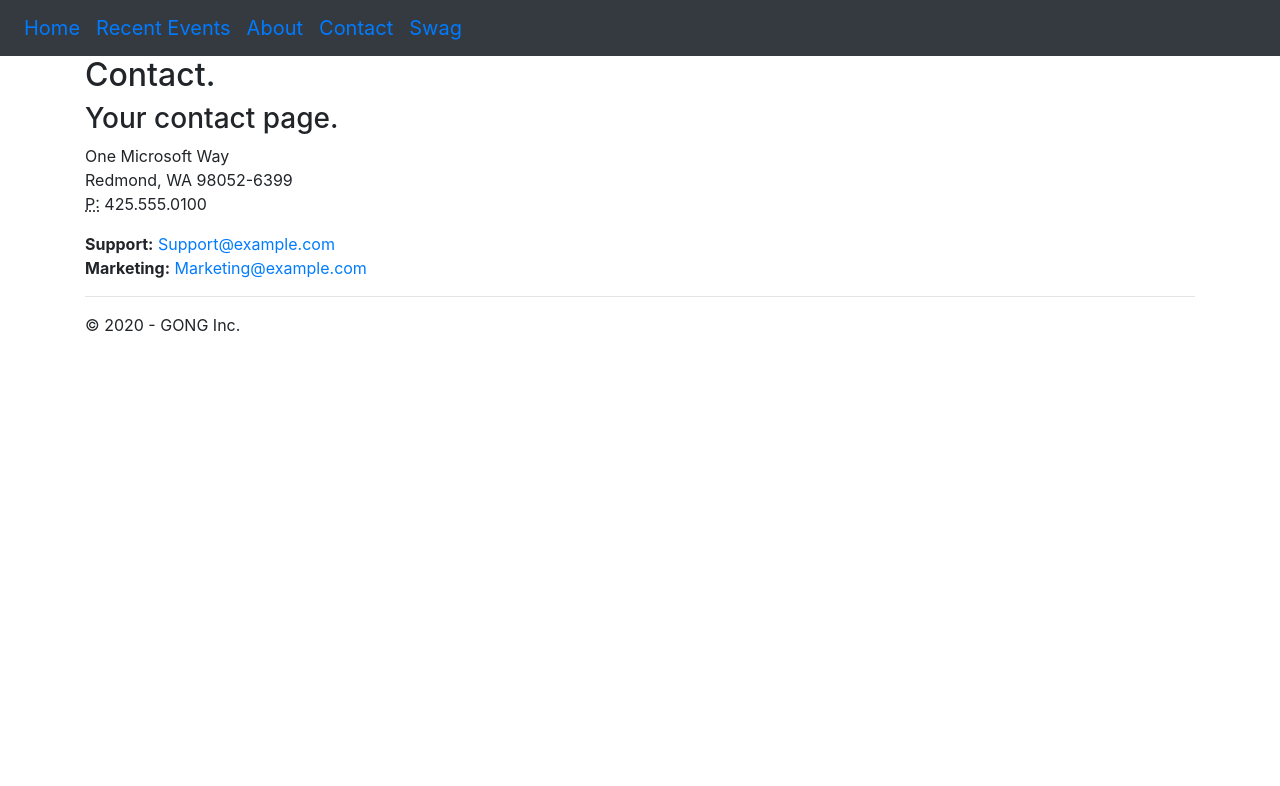
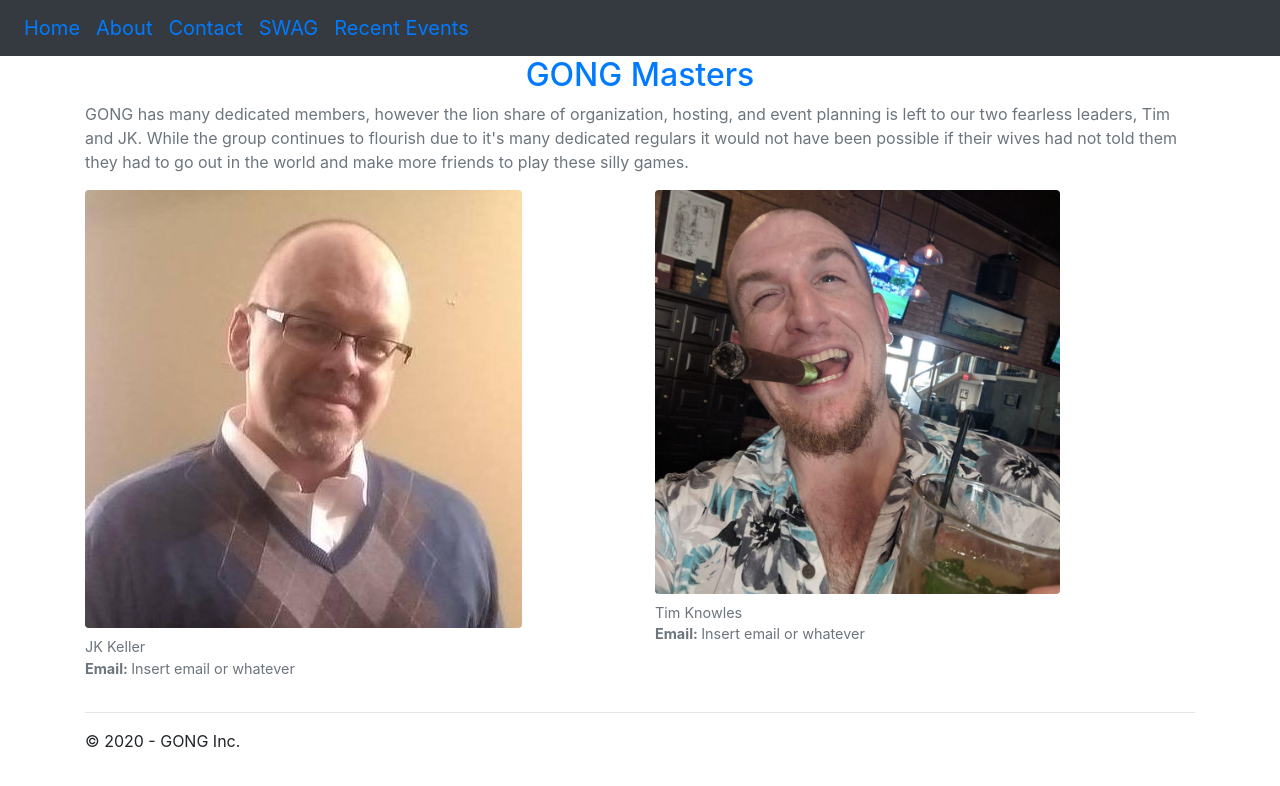
Before and after one commit to tsondger/gong-web, a Flask app: page /contact in a window 1280 px wide. Shown: the top 786 px of the page. Run offline with Flask 2, Linux system fonts and the light colour scheme; some libraries are stand-ins or nearby versions.

Commit message:
Made significant changes. Added completely new text and images to the contacts and about pages. Also changed the sizing on the home page.

```diff
--- a/gong-web/gong_web/templates/contact.html
+++ b/gong-web/gong_web/templates/contact.html
@@ -2,19 +2,30 @@
 
 {% block content %}
 
-<h2>{{ title }}.</h2>
-<h3>{{ message }}</h3>
+<h2 class="text-primary text-center">{{ title }}</h2>
 
-<address>
-    One Microsoft Way<br />
-    Redmond, WA 98052-6399<br />
-    <abbr title="Phone">P:</abbr>
-    425.555.0100
-</address>
-
-<address>
-    <strong>Support:</strong>   <a href="mailto:Support@example.com">Support@example.com</a><br />
-    <strong>Marketing:</strong> <a href="mailto:Marketing@example.com">Marketing@example.com</a>
-</address>
-
+<p class="text-secondary">
+    GONG has many dedicated members, however the lion share of organization, hosting, and event planning is left to our two fearless leaders, Tim and JK. While the group continues to flourish due to it's many
+    dedicated regulars it would not have been possible if their wives had not told them they had to go out in the world and make more friends to play these silly games.
+</p>
+<div class="row">
+    <div class="col-md-6">
+        <figure>
+            <img class="figure-img img-fluid rounded" src="../static/Pics/jk.jpg" />
+            <figcaption class="figure-caption">
+                JK Keller <br />
+                <strong>Email: </strong>Insert email or whatever
+            </figcaption>
+        </figure>
+    </div>
+    <div class="col-md-6">
+        <figure>
+            <img class="figure-img img-fluid rounded w-75" src="../static/Pics/tim.jpg" />
+            <figcaption class="figure-caption">
+                Tim Knowles <br />
+                <strong>Email: </strong>Insert email or whatever
+            </figcaption>
+        </figure>
+    </div>
+</div>
 {% endblock %}
--- a/gong-web/gong_web/templates/layout.html
+++ b/gong-web/gong_web/templates/layout.html
@@ -17,16 +17,13 @@
         <div class="navbar-brand">
             <ul class="nav">
                 <li class="nav-item active"><a class="m-2" href="{{ url_for('home') }}">Home</a></li>
-                <li><a class="m-2" href="{{ url_for('recent_events') }}">Recent Events</a></li>
                 <li><a class="m-2" href="{{ url_for('about') }}">About</a></li>
                 <li><a class="m-2" href="{{ url_for('contact') }}">Contact</a></li>
-                <li><a class="m-2" href="{{ url_for('swag') }}">Swag</a></li>
+                <li><a class="m-2" href="{{ url_for('swag') }}">SWAG</a></li>
+                <li><a class="m-2" href="{{ url_for('recent_events') }}">Recent Events</a></li>
             </ul>
         </div>
     </div>
-
-
-
 
     <div class="container text-body">
         {% block content %}{% endblock %}
--- a/gong-web/gong_web/templates/swag.html
+++ b/gong-web/gong_web/templates/swag.html
@@ -2,7 +2,8 @@
 
 {% block content %}
 
-<h2>{{ title }}.</h2>
-<h3>{{ message }}</h3>
+<h2 class="text-primary text-center">{{ title }}</h2>
+
+<!--I think a grid of thumbnails might do better. Some day I'll figure out carousels, but today ain't that day.-->
 
 {% endblock %}
--- a/gong-web/gong_web/views.py
+++ b/gong-web/gong_web/views.py
@@ -9,8 +9,25 @@ def home():
     """Renders the home page."""
     return render_template(
         'index.html',
-        title='Home Page',
-        year=datetime.now().year,
+        year = datetime.now().year,
+    )
+
+@app.route('/about')
+def about():
+    """Renders the about page."""
+    return render_template(
+        'about.html',
+        title = 'About GONG',
+        year = datetime.now().year
+    )
+
+@app.route('/contact')
+def contact():
+    """Renders the contact page."""
+    return render_template(
+        'contact.html',
+        title = 'GONG Masters',
+        year = datetime.now().year
     )
 
 @app.route('/recent-events')
@@ -23,26 +40,6 @@ def recent_events():
         message='Events Page.'
     )
 
-@app.route('/about')
-def about():
-    """Renders the about page."""
-    return render_template(
-        'about.html',
-        title='About',
-        year=datetime.now().year,
-        message='Your application description page.'
-    )
-
-@app.route('/contact')
-def contact():
-    """Renders the contact page."""
-    return render_template(
-        'contact.html',
-        title='Contact',
-        year=datetime.now().year,
-        message='Your contact page.'
-    )
-
 @app.route('/swag')
 def swag():
     """Renders the merchandise page."""
```
Also changed, not shown: gong-web/gong_web/templates/about.html (+10 -3 lines), gong-web/gong_web/templates/index.html (+20 -8 lines), gong-web/gong_web/static/Pics/jk.jpg (added), gong-web/gong_web/static/Pics/tim.jpg (added), 1 other file.
